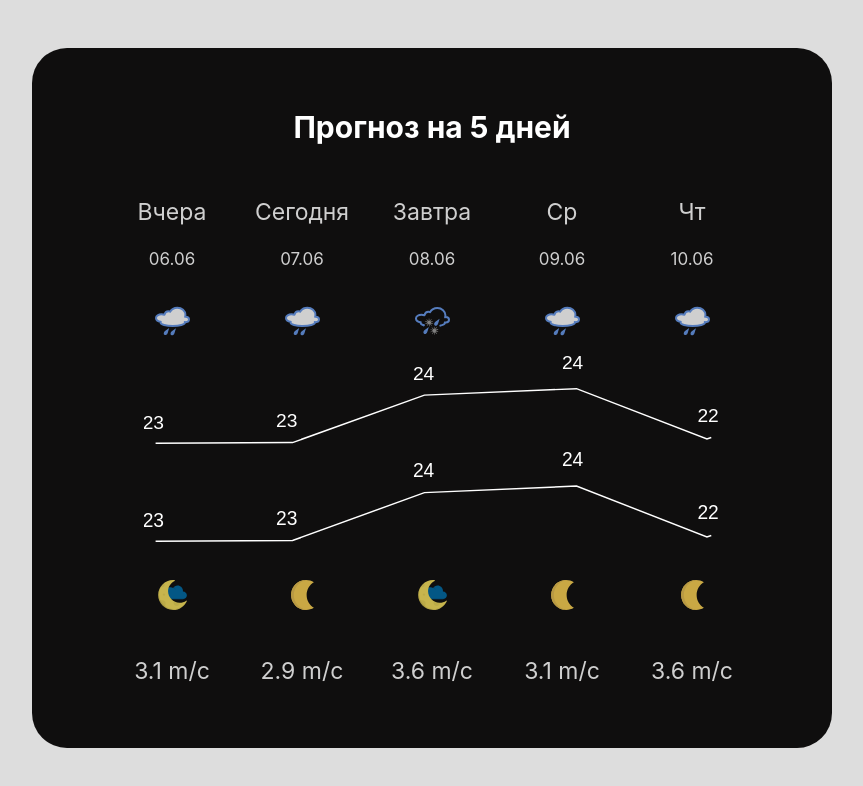
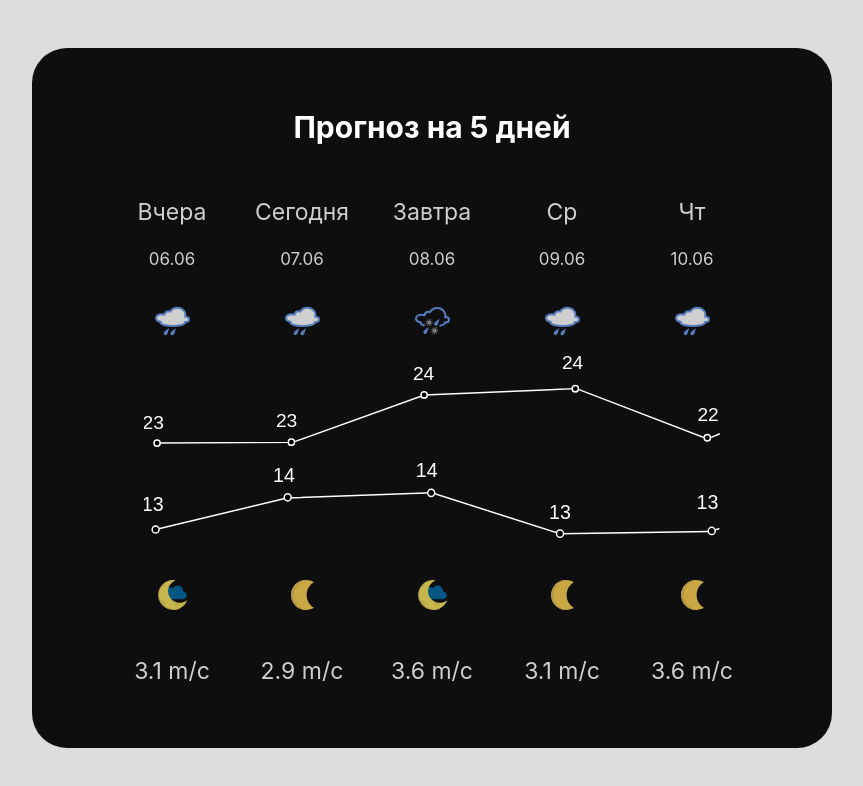
Before and after one commit to sabrina34352/weather-app, a React (Create React App) app: page / in a window 1280 px wide. Shown: the top 786 px of the page, without its empty margins (208-1071 px from the left). Built offline with nearby package versions, Linux system fonts and the light colour scheme.

Commit message:
changed graphs

```diff
--- a/src/components/Prognoz.js
+++ b/src/components/Prognoz.js
@@ -4,6 +4,7 @@ import cloudwithrainandstorm from "../cloudwithstorm.svg";
 import moon from "../moonReal.svg";
 import graph1 from "../graph1.svg";
 import moonandcloud from "../moonAndClouds.svg";
+import graph2 from "../graph2.svg";
 import React from "react";
 
 const Budni = [
@@ -54,7 +55,7 @@ function Prognoz() {
           alt="temperature graph"
         />
         <img
-          src={graph1}
+          src={graph2}
           className={prognozCSS.graphs}
           id={prognozCSS.graphs2}
           alt="temperature graph"
--- a/src/styles/prognoz.module.css
+++ b/src/styles/prognoz.module.css
@@ -12,8 +12,6 @@
 .eachDay:hover {
   /* backdrop-filter: opacity(0.4); */
   background-color: #474343;
-  /* backdrop-filter: opacity(80%); */
-  /* background-color: white; */
 }
 
 .bigFont {
@@ -52,7 +50,7 @@
 #graphs2 {
   /* position:absolute;
   width:90%; */
-  top: 53%;
+  top: 55%;
 }
 
 @media (max-width: 768px) {
```
Also changed, not shown: src/graph1.svg, src/graph2.svg (added).
